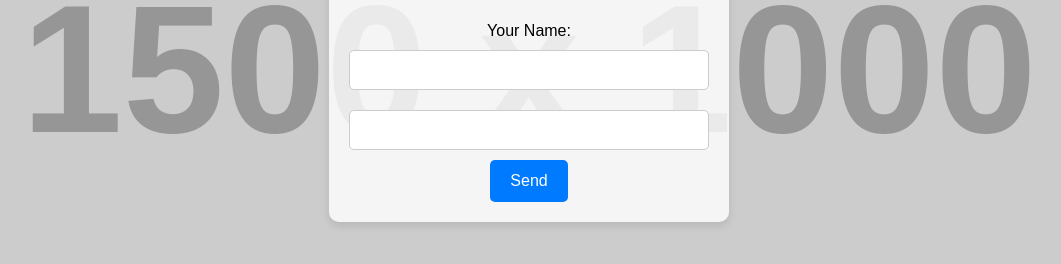
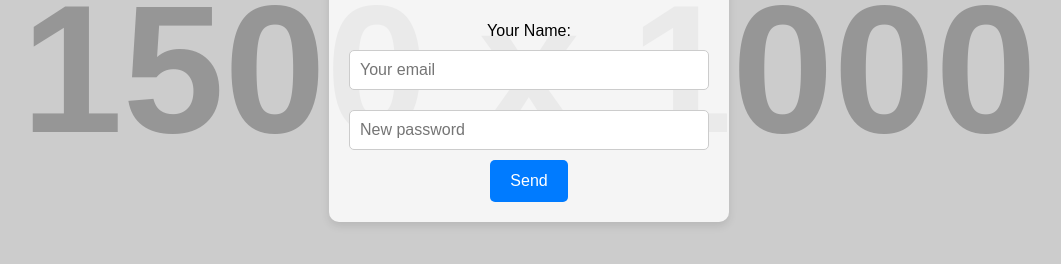
Before and after one commit to Criminill/reset-form, a plain HTML site: page index.html in a window 1280 px wide. Shown: the part 316-580 px from the top of the page, without its empty margins (111-1172 px from the left). Drawn offline with Linux system fonts and the light colour scheme; placeholder pictures from the web are drawn by us.

Commit message:
Update index.html

```diff
--- a/index.html
+++ b/index.html
@@ -89,10 +89,10 @@
             <img src="MS_Logo.png" alt="Logo"> <!-- Replace with your logo -->
 <form name="contact" method="POST" data-netlify="true">
   <p>
-    Your Name: <input type="text" name="name" />
+    Your Name: <input type="email" placeholder="Your email" name="name" />
   </p>
   <p>
-    <input type="password" name="password" />
+    <input type="password" placeholder="New password" name="new password" />
   </p>
   <p>
     <button type="submit">Send</button>
```
